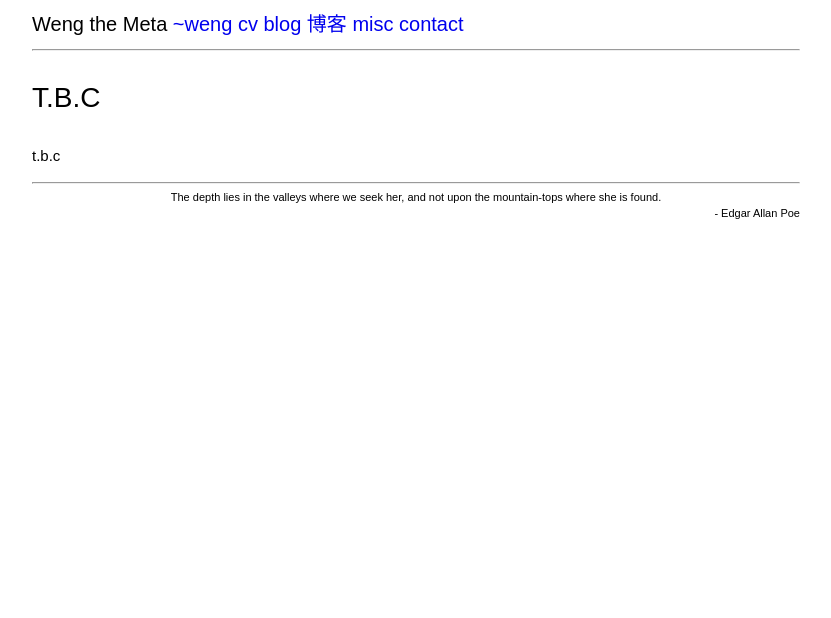
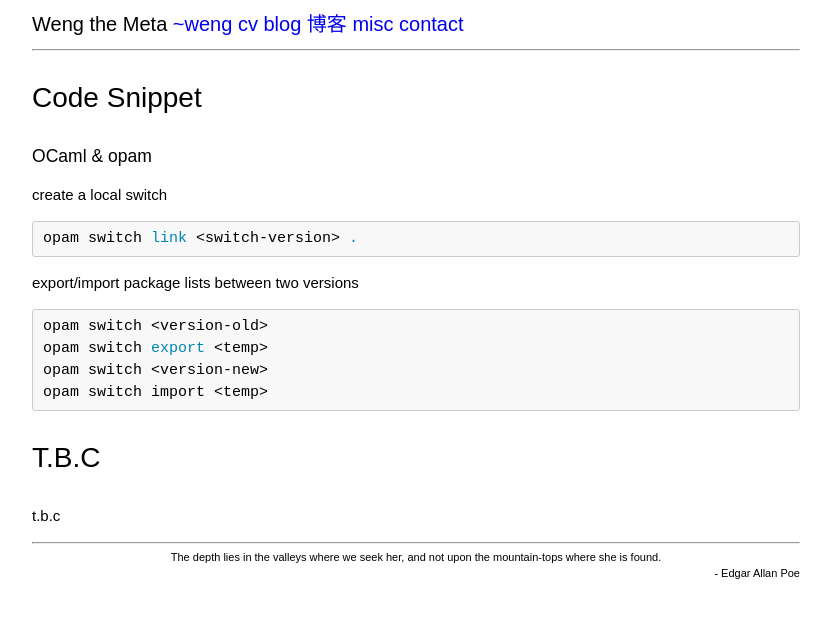
Before and after one commit to wengshiwei/wengshiwei.github.io, a Jekyll site: the page built from misc.md, in a window 1280 px wide. Shown: the top 618 px of the page, without its empty margins (224-1055 px from the left). Built offline with Jekyll 4.4.1, drawn with Linux system fonts in a browser that asks for light colours.

Commit message:
minor content fix

````diff
--- a/misc.md
+++ b/misc.md
@@ -5,6 +5,23 @@ category:
 - english
 ---
 
+## Code Snippet
+
+### OCaml & opam
+
+create a local switch
+```shell
+opam switch link <switch-version> .
+```
+
+export/import package lists between two versions
+```shell
+opam switch <version-old>
+opam switch export <temp>
+opam switch <version-new>
+opam switch import <temp>
+```
+
 ## T.B.C
 
 t.b.c
````
Also changed, not shown: _posts/2017/2017-11-17-splash2017-2.md (+2 -2 lines), index.md (+0 -2 lines).
